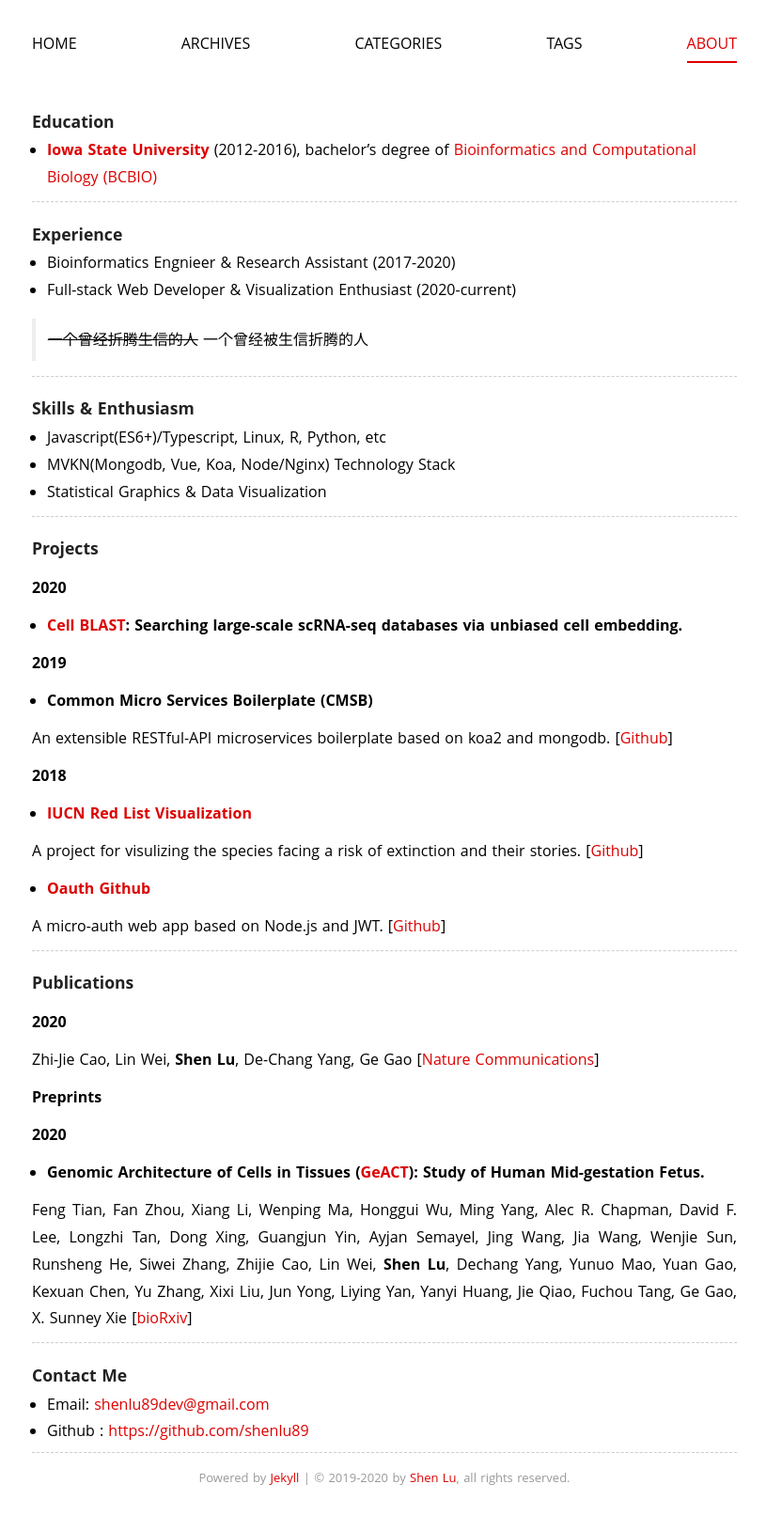
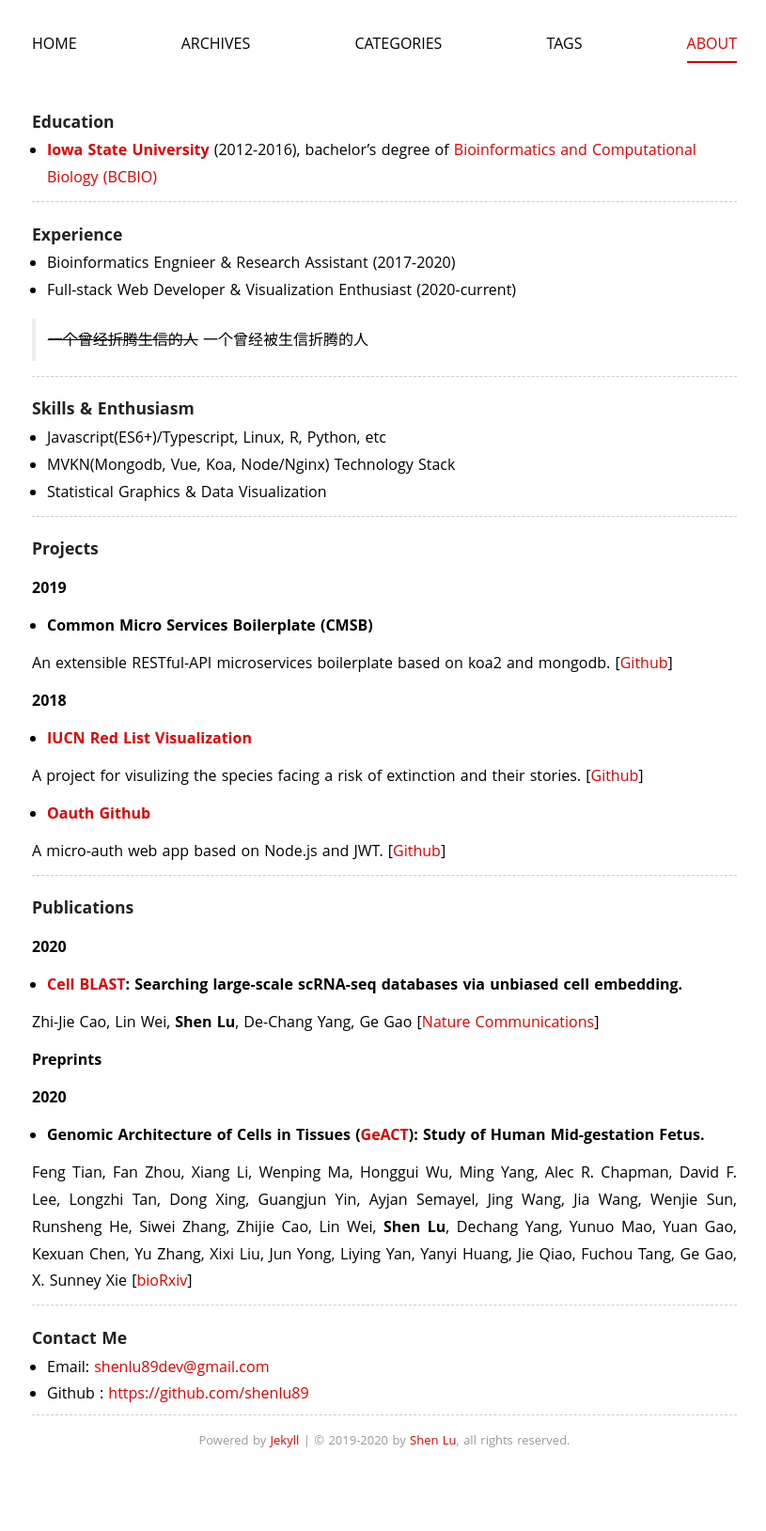
Before and after one commit to shenlu89/shenlu.me, a Jekyll site: the page built from about/index.md, in a window 1280 px wide. Shown: the whole page at 94% size, without its empty margins (231-1046 px from the left). Built offline with Jekyll 4.4.1, drawn with Linux system fonts in a browser that asks for light colours; nearby versions of some CDN libraries; a style sheet for code colours, icons or effects is not loaded; after the commit the page ends 1589 px from its top, so only the background shows below that; some of the changed lines change nothing that is shown.

Commit message:
update Cell BLAST content

```diff
--- a/about/index.md
+++ b/about/index.md
@@ -28,10 +28,6 @@
 
 ### Projects
 
-**2020**
-
-- **[Cell BLAST](https://cblast.gao-lab.org){:target="_blank"}: Searching large-scale scRNA-seq databases via unbiased cell embedding.**
-
 **2019**
 
 - **Common Micro Services Boilerplate (CMSB)**
@@ -54,6 +50,8 @@
 
 **2020**
 
+- **[Cell BLAST](https://cblast.gao-lab.org){:target="_blank"}: Searching large-scale scRNA-seq databases via unbiased cell embedding.**
+
 Zhi-Jie Cao, Lin Wei, **Shen Lu**, De-Chang Yang, Ge Gao [[Nature Communications](https://doi.org/10.1038/s41467-020-17281-7){:target="_blank"}]
 
 **Preprints**
```
